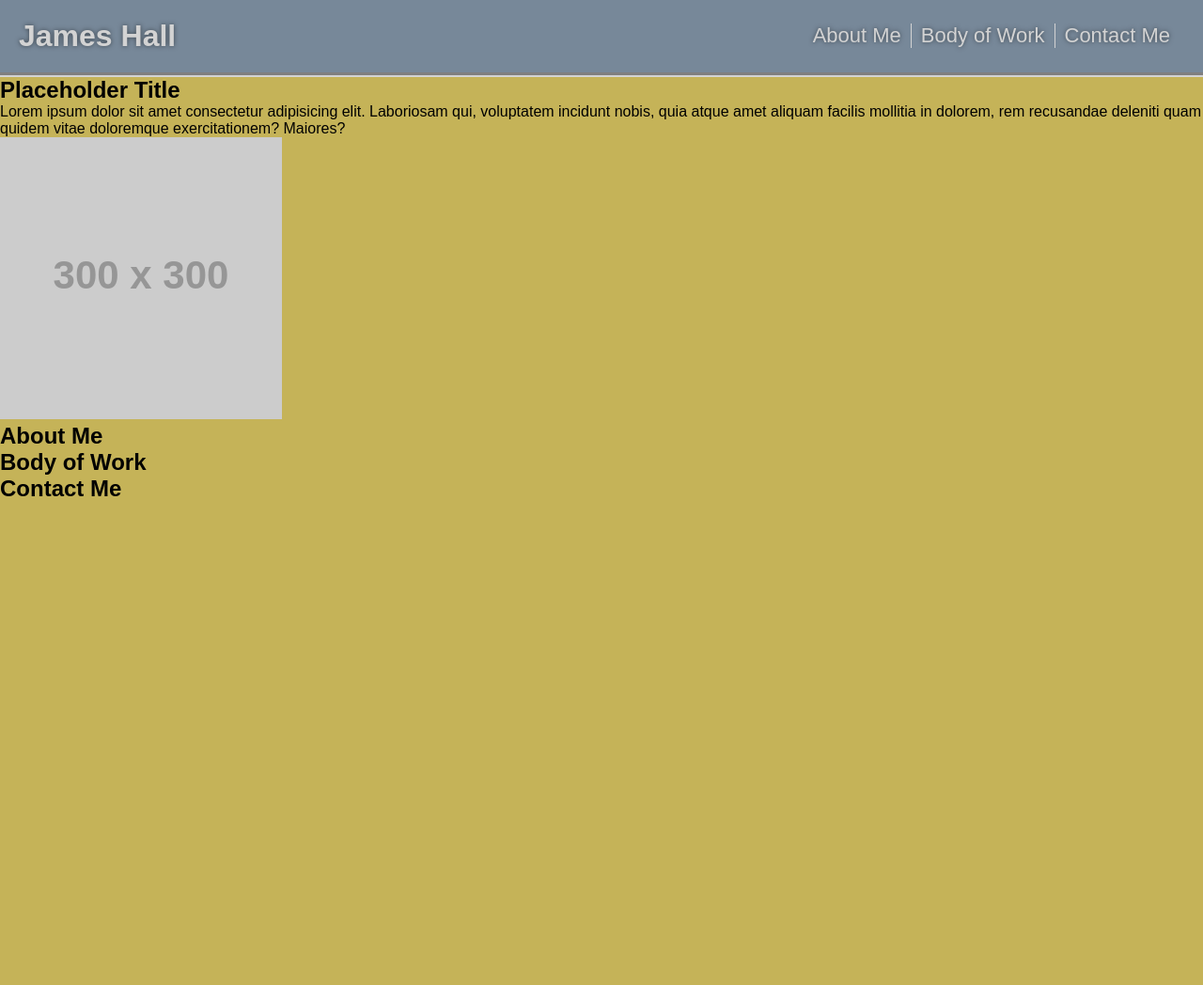
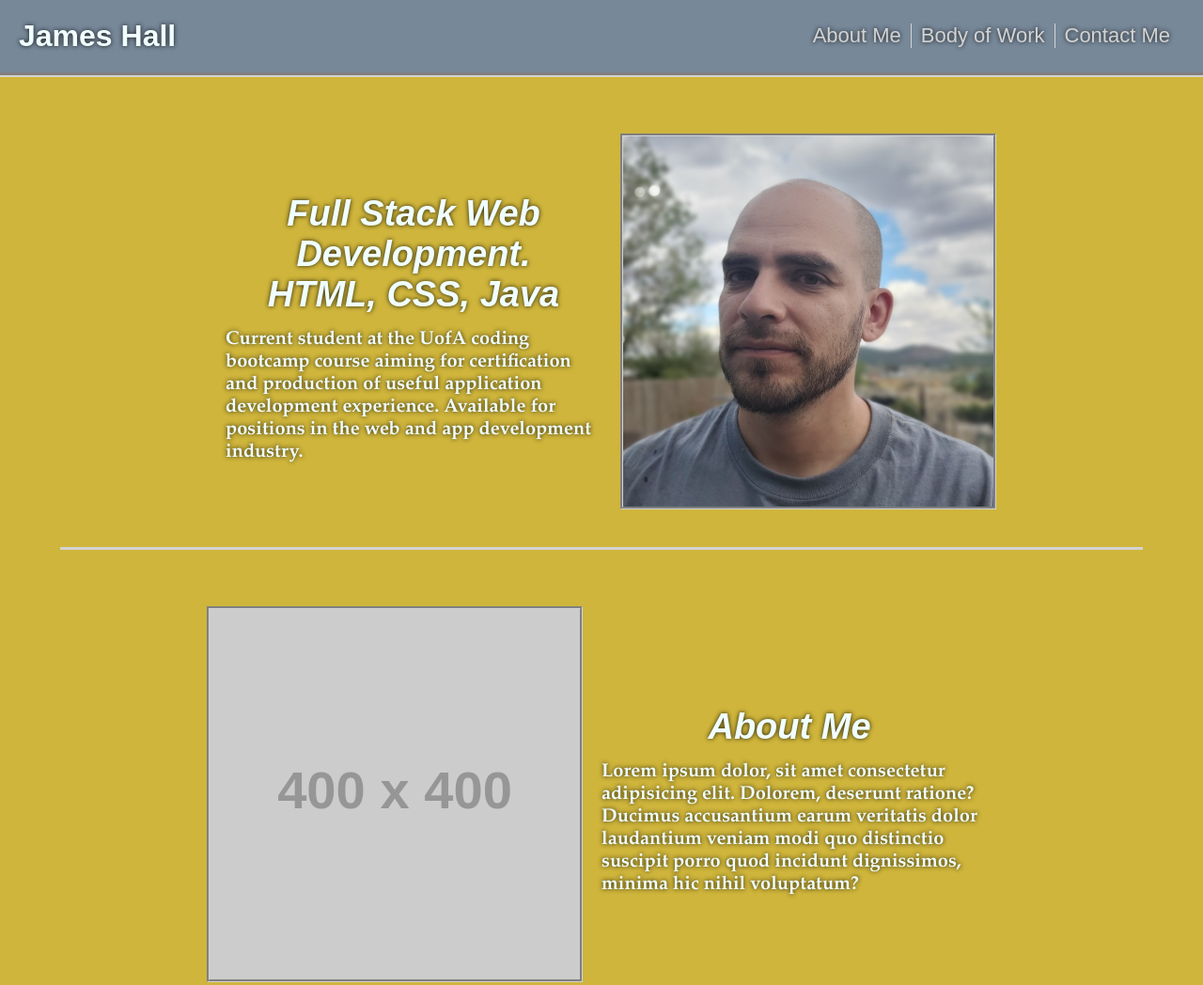
Before and after one commit to JHall-Webway/JHallWebDevPortfolio, a plain HTML site: page index.html in a window 1280 px wide. Shown: the top 1048 px of the page at 94% size. Before the commit the page ends 800 px from the top, so only its background shows below. Drawn offline with Linux system fonts and the light colour scheme.

Commit message:
finished scaffolding

```diff
--- a/assets/style/style.css
+++ b/assets/style/style.css
@@ -1,6 +1,6 @@
 :root {
     --Primary: #778899;
-    --Secondary: #C5B358;
+    --Secondary: #CFB53B;
     --Tertiary: #D3D3D3;
 }
 * {
@@ -8,15 +8,27 @@
     padding: 0;
     box-sizing: border-box;
 }
+p {
+    font-weight: bold;
+    font-family: garamond, helvetica, sans-serif;
+    font-size: 20px;
+}
 body {
     font-family: Arial, Helvetica, sans-serif;
     background: var(--Secondary) ;
+    text-shadow: 0 0 5px rgba(0, 0, 0, 0.85);
+    color: var(--Tertiary);
+    color:	#F0FFFF;
+}
+body:not(header) {
+    background-image: url("../images/mountain-svgrepo-com.svg");
+    background-repeat: no-repeat;
+    background-position: right bottom;
+    background-size: 500px;
 }
 header {
     display: flex;
     justify-content: space-between;
-    text-shadow: 0 0 5px rgba(0, 0, 0, 0.5);
-    color: var(--Tertiary);
     background: var(--Primary);
     border-bottom: 5px groove var(--Tertiary)
 }
@@ -40,3 +52,36 @@ header nav ul a {
     text-decoration: none;
     color: var(--Tertiary);
 }
+section {
+    display: flex;
+    flex-wrap: wrap;
+    padding: 40px;
+    justify-content: center;
+    align-items: center;
+    margin: 20px auto;
+    width: 90%;
+    }
+section h1 {
+    font-size: 38px;
+    font-style: italic;
+    width: 100%;
+    text-align: center;
+    padding: 15px;
+}
+section:not(.contact-info) {
+    border-bottom: 3px solid var(--Tertiary);
+}
+section div {
+    width: 400px;
+    margin: 20px;
+}
+section img {
+    width: 400px;
+    border: 3px groove var(--Tertiary);
+}
+footer {
+    padding: 20px;
+    font-size: 12px;
+    color: var(--Secondary);
+    background-color: var(--Tertiary);
+}
--- a/index.html
+++ b/index.html
@@ -1,5 +1,6 @@
 <!DOCTYPE html>
 <html lang="en">
+
 <head>
     <meta charset="UTF-8">
     <meta http-equiv="X-UA-Compatible" content="IE=edge">
@@ -32,35 +33,68 @@
     <section class="hero">
         <div>
             <h1>
-                Placeholder Title
+                Full Stack Web Development. HTML, CSS, Java
             </h1>
             <p>
-                Lorem ipsum dolor sit amet consectetur adipisicing elit. Laboriosam qui, voluptatem incidunt nobis, quia atque amet aliquam facilis mollitia in dolorem, rem recusandae deleniti quam quidem vitae doloremque exercitationem? Maiores?
+                Current student at the UofA coding bootcamp course aiming for certification and production of useful application development experience. Available for positions in the web and app development industry.
             </p>
-            <img src="http://via.placeholder.com/300" alt="" />
         </div>
+        <img src="./assets/images/profile-photo.jpeg" alt="" />
     </section>
 
     <section id="about-me" class="bio">
+        <img src="https://via.placeholder.com/400" alt="" />
+        <div>
             <h1>
                 About Me
             </h1>
+            <p>
+                Lorem ipsum dolor, sit amet consectetur adipisicing elit. Dolorem, deserunt ratione? Ducimus accusantium earum veritatis dolor laudantium veniam modi quo distinctio suscipit porro quod incidunt dignissimos, minima hic nihil voluptatum?
+            </p>
+        </div>
     </section>
 
     <section id="body-of-work" class="resume">
         <h1>
             Body of Work
         </h1>
+        <img src="https://via.placeholder.com/400" alt="" />
+        <img src="https://via.placeholder.com/400" alt="" />
+        <img src="https://via.placeholder.com/400" alt="" />
+        <img src="https://via.placeholder.com/400" alt="" />
+        <img src="https://via.placeholder.com/400" alt="" />
+        <img src="https://via.placeholder.com/400" alt="" />
     </section>
 
     <section id="contact-me" class="contact-info">
+        <div>
             <h1>
                 Contact Me
             </h1>
+            <p>
+                Lorem ipsum dolor sit amet consectetur adipisicing elit. Minus asperiores quod animi officia iusto ex, voluptates aliquid temporibus voluptatum nobis magnam itaque voluptatibus suscipit libero? Velit qui soluta dolore rem.
+            </p>
+        </div>
+        <div>
+            <ul>
+                <li>
+                    One
+                </li>
+                <li>
+                    two
+                </li>
+                <li>
+                    three
+                </li>
+            </ul>
+        </div>
     </section>
 
     <footer>
-
+        <h1>
+            All content on webpage and linked projects are personal work of the developer
+        </h1>
     </footer>
 </body>
+
 </html>
```
Also changed, not shown: assets/images/mountain-svgrepo-com.svg (added), assets/images/profile-photo.jpeg (added). Lines whose indentation alone changed are shown as unchanged.
